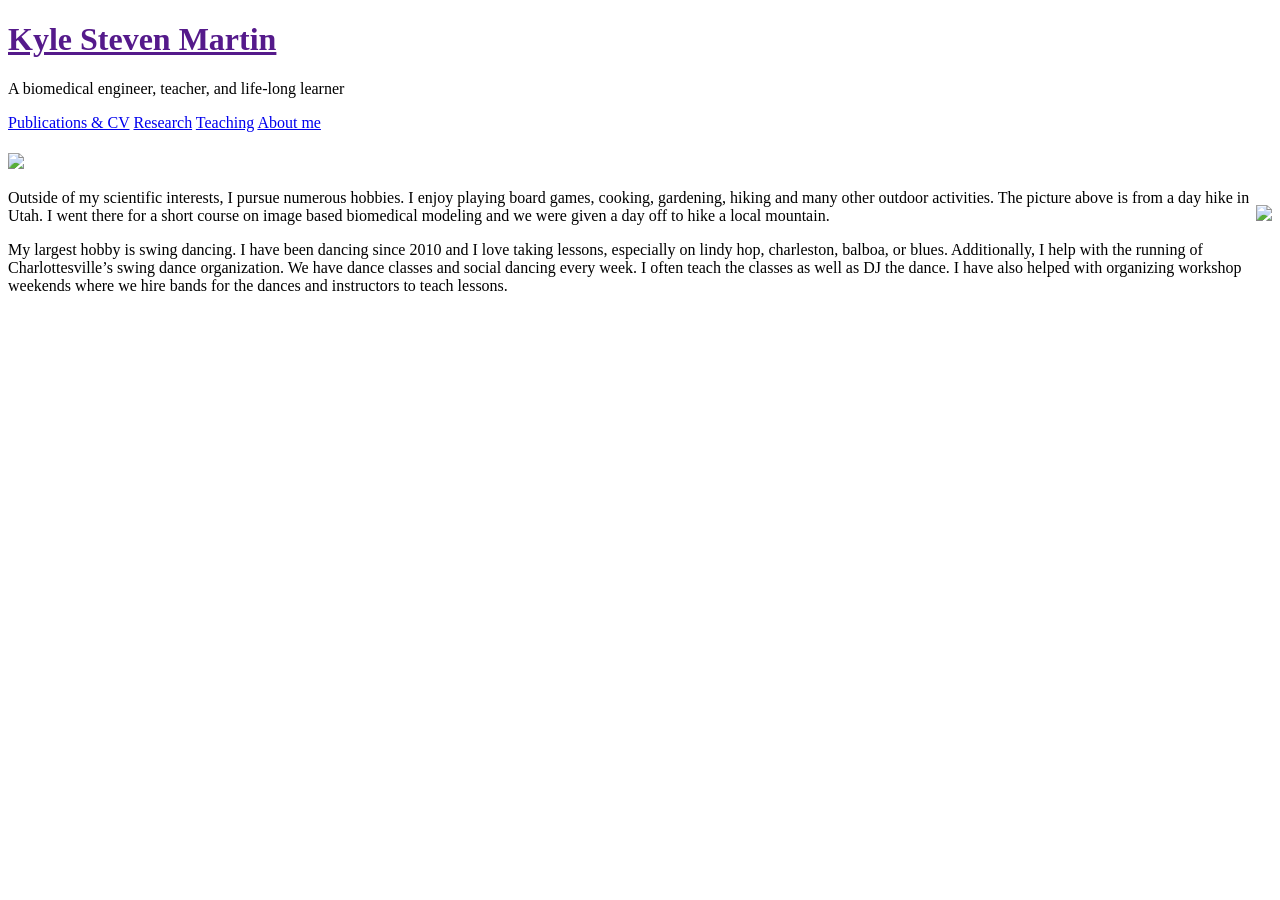
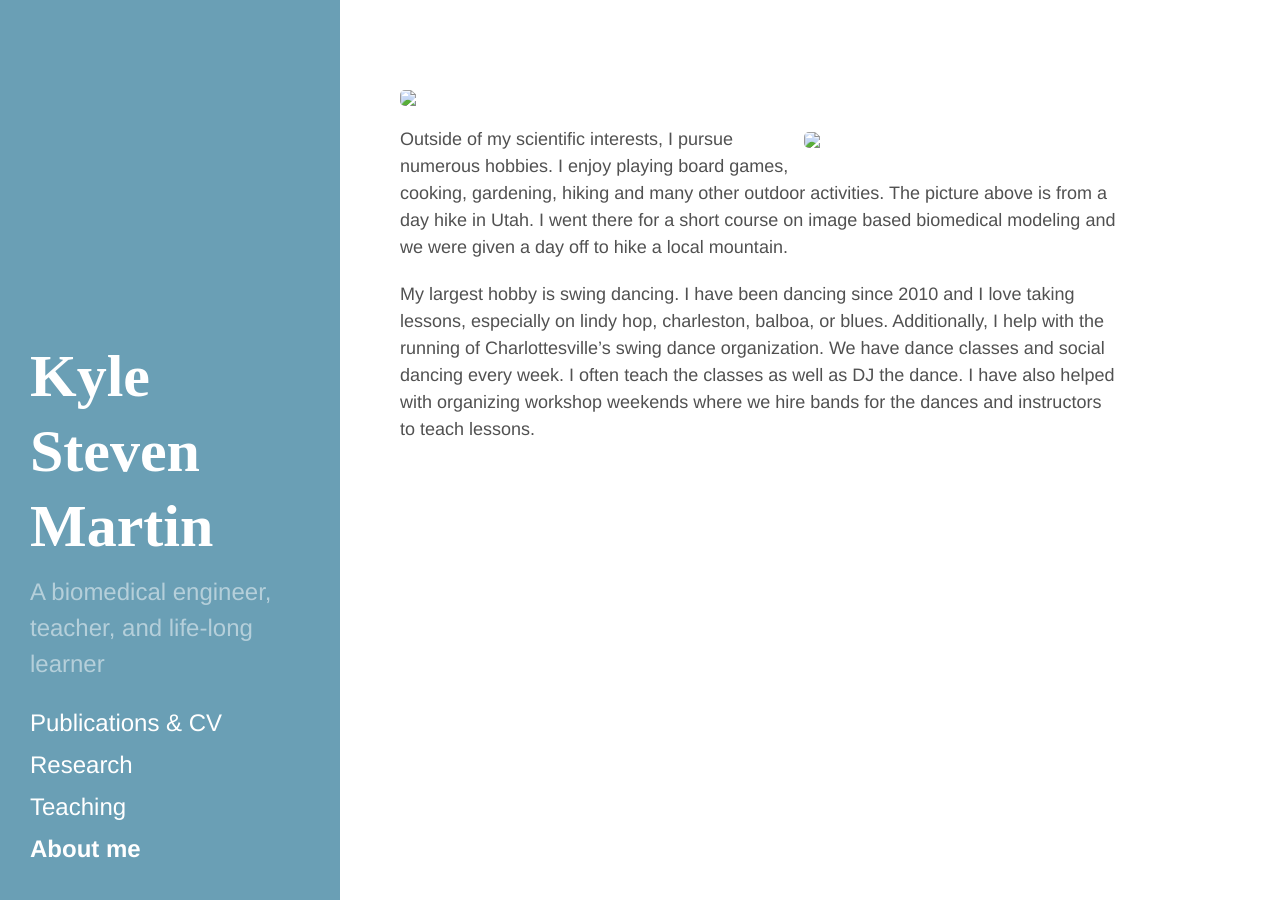
Before and after one commit to ksm362/ksm362.github.io, a Jekyll site: the page built from about.md, in a window 1280 px wide. Built offline with Jekyll 4.4.1, drawn with Linux system fonts in a browser that asks for light colours.

Commit message:
changed baseurl
someone suggested it was an issue

```diff
--- a/_includes/head.html
+++ b/_includes/head.html
@@ -15,9 +15,12 @@
   </title>
 
   <!-- CSS -->
-  <link rel="stylesheet" href="{{ site.baseurl }}public/css/poole.css">
+  <!--    <link rel="stylesheet" href="{{ site.baseurl }}public/css/poole.css">
   <link rel="stylesheet" href="{{ site.baseurl }}public/css/syntax.css">
-  <link rel="stylesheet" href="{{ site.baseurl }}public/css/hyde.css">
+  <link rel="stylesheet" href="{{ site.baseurl }}public/css/hyde.css"> -->
+  <link rel="stylesheet" href="{{ "/public/css/poole.css" | relative_url }}">
+  <link rel="stylesheet" href="{{ "/public/css/syntax.css" | relative_url }}">
+  <link rel="stylesheet" href="{{ "/public/css/hyde.css"| relative_url }}">
  <!-- CSS <link rel="stylesheet" href="http://fonts.googleapis.com/css?family=PT+Sans:400,400italic,700|Abril+Fatface"> -->
 
   <!-- Icons -->
```
